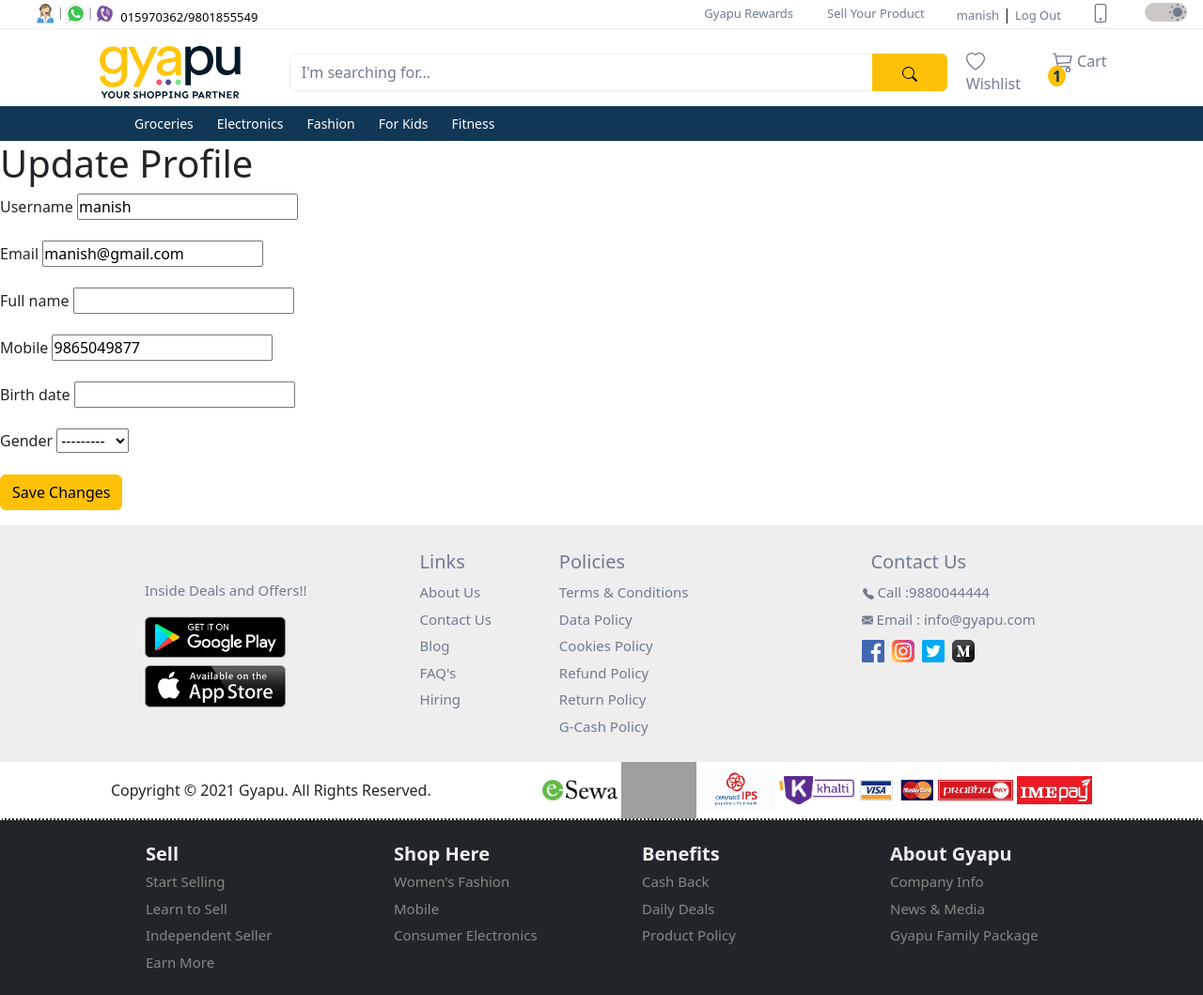
After one commit to manish021124/ecommerce_django, a Django app: page /profile/update/ in a window 1280 px wide. The commit adds this page. Shown: the whole page at 94% size. Run offline with Django 5.2, Linux system fonts and the light colour scheme; a user stored in the database is signed in; data comes from the database, SQL or seed files in the repository; both versions use the stored data as it was after the commit; grey boxes are pictures that could not be loaded.

Commit message:
added user profile

```diff
--- a/carts/templates/carts/cart_detail.html
+++ b/carts/templates/carts/cart_detail.html
@@ -32,7 +32,7 @@
     </table>
     <form method="post" action="{% url 'checkout' %}">
       {% csrf_token %}
-      <button type="submit">Proceed to Checkout</button>
+      <button type="submit" class="btn btn-sm btn-warning">Proceed to Checkout</button>
     </form>
   {% else %}
     <p>Your cart is empty.</p>
--- a/carts/templates/carts/cart_item_detail.html
+++ b/carts/templates/carts/cart_item_detail.html
@@ -6,9 +6,9 @@
   <h1>Cart Item Detail</h1>
   <p>Product: <a href="{% url 'product_detail' cart_item.product.id %}"> {{ cart_item.product.name }} </a></p>
   <p>Quantity:
-    <button class="btn btn-sm btn-primary" onclick="decrementQuantity()" data-uuid="{{ cart_item.pk }}">-</button>
+    <button class="btn btn-sm btn-warning" onclick="decrementQuantity()" data-uuid="{{ cart_item.pk }}">-</button>
     <span id="quantity{{ cart_item.pk }}">{{ cart_item.quantity }}</span>
-    <button class="btn btn-sm btn-primary" onclick="incrementQuantity({{ cart_item.product.stock }} + {{ cart_item.quantity }})" data-uuid="{{ cart_item.pk }}">+</button>
+    <button class="btn btn-sm btn-warning" onclick="incrementQuantity({{ cart_item.product.stock }} + {{ cart_item.quantity }})" data-uuid="{{ cart_item.pk }}">+</button>
   </p>
   <p>Price: {{ cart_item.price }}</p>
   <p>Discount: {{ cart_item.discount_percentage }}%</p>
@@ -18,7 +18,7 @@
     <form class="me-2" action="{% url 'update_cart_item' cart_item.pk %}" method="POST">
       {% csrf_token %}
       <input type="number" name="quantity" id="quantity_input{{ cart_item.pk }}" value="{{ cart_item.quantity }}" style="display: none;">
-      <button type="submit" class="btn btn-sm btn-primary">Update</button>
+      <button type="submit" class="btn btn-sm btn-warning">Update</button>
     </form>
 
     <form action="{% url 'delete_cart_item' cart_item.pk %}" method="POST">
--- a/products/templates/products/product_detail.html
+++ b/products/templates/products/product_detail.html
@@ -15,9 +15,9 @@
       <p>Total Amount: {{ product.total_amount }}</p>
     {% endif %}
     <p>Quantity:
-      <button class="btn btn-sm btn-primary" onclick="decrementQuantity()" data-uuid="{{ product.pk }}">-</button>
+      <button class="btn btn-sm btn-warning" onclick="decrementQuantity()" data-uuid="{{ product.pk }}">-</button>
       <span id="quantity{{ product.pk }}">1</span>
-      <button class="btn btn-sm btn-primary" onclick="incrementQuantity({{ product.stock }})" data-uuid="{{ product.pk }}">+</button>
+      <button class="btn btn-sm btn-warning" onclick="incrementQuantity({{ product.stock }})" data-uuid="{{ product.pk }}">+</button>
     </p>
     <p>Category:
       {% for ancestor in product.category.get_ancestors %}
@@ -29,7 +29,7 @@
     <form method="post" action={% url 'add_to_cart' product.pk %}>
       {% csrf_token %}
       <input type="hidden" id="quantity_input{{ product.pk }}" name="quantity" value="1">
-      <button type="submit" class="btn btn-sm btn-success">Add to Cart</button>
+      <button type="submit" class="btn btn-sm btn-warning">Add to Cart</button>
     </form>
   </div>
 
--- a/user/admin.py
+++ b/user/admin.py
@@ -1,7 +1,7 @@
 from django.contrib import admin
 from django.contrib.auth import get_user_model
 from django.contrib.auth.admin import UserAdmin
-
+from .models import Profile
 from .forms import CustomUserCreationForm, CustomUserChangeForm
 
 # Register your models here.
@@ -39,3 +39,4 @@ class CustomUserAdmin(UserAdmin):
 
 
 admin.site.register(CustomUser, CustomUserAdmin)
+admin.site.register(Profile)
--- a/user/forms.py
+++ b/user/forms.py
@@ -1,4 +1,5 @@
 from django import forms
+from .models import Profile
 from allauth.account.forms import SignupForm
 from django.contrib.auth import get_user_model
 from django.contrib.auth.forms import UserCreationForm, UserChangeForm
@@ -53,3 +54,35 @@ class CustomSignupForm(SignupForm):
     user.save()
 
     return user
+
+
+class ProfileForm(forms.ModelForm):
+  username = forms.CharField(max_length=255)
+  email = forms.EmailField()
+  full_name = forms.CharField(max_length=255)
+  mobile = forms.CharField(max_length=10)
+
+  class Meta:
+    model = Profile
+    fields = ['username', 'email', 'full_name', 'mobile', 'birth_date', 'gender']
+
+  def __init__(self, *args, **kwargs):
+    super(ProfileForm, self).__init__(*args, **kwargs)
+    if self.instance and self.instance.user:
+      self.fields['username'].initial = self.instance.user.username
+      self.fields['email'].initial = self.instance.user.email
+      self.fields['full_name'].initial = self.instance.user.get_full_name()
+      self.fields['mobile'].initial = self.instance.user.mobile
+
+  def save(self, commit=True):
+    profile = super(ProfileForm, self).save(commit=False)
+    if self.instance and self.instance.user:
+      user = self.instance.user
+      user.username = self.cleaned_data['username']
+      user.email = self.cleaned_data['email']
+      user.set_full_name(self.cleaned_date['full_name'])
+      user.mobile = self.cleaned_date['mobile']
+      if commit:
+        profile.save()
+        user.save()
+    return profile
--- a/user/models.py
+++ b/user/models.py
@@ -1,6 +1,9 @@
 import uuid
 from django.contrib.auth.models import AbstractUser
 from django.db import models
+from django.conf import settings
+from django.db.models.signals import post_save
+from django.dispatch import receiver
 
 # Create your models here.
 class CustomUser(AbstractUser):
@@ -20,3 +23,25 @@ class CustomUser(AbstractUser):
 
   def __str__(self):
     return self.username
+
+
+#no need to use signals.py
+@receiver(post_save, sender=settings.AUTH_USER_MODEL)
+def create_or_update_user_profile(sender, instance, created, **kwargs):
+  if created:
+    Profile.objects.create(user=instance)
+  else:
+    instance.profile.save()
+
+
+class Profile(models.Model):
+  GENDER_CHOICES = (
+    ('M', 'Male'),
+    ('F', 'Female'),
+  )
+  user = models.OneToOneField(settings.AUTH_USER_MODEL, on_delete=models.CASCADE)
+  birth_date = models.DateField(null=True, blank=True)
+  gender = models.CharField(max_length=1, choices=GENDER_CHOICES, blank=True)
+
+  def __str__(self):
+    return self.user.username + "'s Profile"
--- a/user/templates/_base.html
+++ b/user/templates/_base.html
@@ -147,7 +147,7 @@
           <div class="d-flex mx-3">
             <div>
               {% if user.is_authenticated %}
-                <a href="#">{{ user.username }}</a>
+                <a href="{% url 'profile_detail' %}">{{ user.username }}</a>
                 |
                 <a href="{% url 'account_logout' %}">Log Out</a>
               {% else %}
--- /dev/null
+++ b/user/templates/profile_update.html
@@ -0,0 +1,20 @@
+{% extends "_base.html" %}
+{% block title %}
+Edit Profile
+{% endblock title %}
+
+{% block content%}
+  <h1>Update Profile</h1>
+  <div class="mb-3">
+    <form method="post">
+      {% csrf_token %}
+      {% for field in form %}
+        <div class="mb-3">
+          <label for="{{ field.id_for_label }}" class="form-label">{{ field.label }}</label>
+          {{ field }}
+        </div>
+      {% endfor %}
+      <button type="submit" class="btn btn-warning">Save Changes</button>
+    </form>
+  </div>
+{% endblock content %}
--- a/user/urls.py
+++ b/user/urls.py
@@ -1,8 +1,10 @@
 from django.urls import include, path
 from . import views
-from .views import HomePageView, RegisterPage, CustomSignupView, CustomLoginView
+from .views import HomePageView, RegisterPage, CustomSignupView, CustomLoginView, ProfileDetailView, ProfileUpdateView
 
 urlpatterns = [
+  path('profile/', ProfileDetailView.as_view(), name='profile_detail'),
+  path('profile/update/', ProfileUpdateView.as_view(), name='profile_update'),
   # overriding default allauth urls
   path('accounts/signup/', CustomSignupView.as_view(), name='account_signup'),
   path('accounts/login/', CustomLoginView.as_view(), name='account_login'),
--- a/user/views.py
+++ b/user/views.py
@@ -1,11 +1,13 @@
 from django.urls import reverse_lazy
 from django.shortcuts import redirect, reverse, render
-from django.views.generic import TemplateView
+from django.views.generic import TemplateView, DetailView, UpdateView
 from allauth.account.views import SignupView, LoginView
-from .forms import CustomSignupForm
+from .forms import CustomSignupForm, ProfileForm
 from django.contrib import messages
 from django.views.generic import ListView
+from .models import Profile
 from products.models import Product, Category
+from django.contrib.auth.mixins import LoginRequiredMixin
 
 # Create your views here.
 class HomePageView(ListView):
@@ -88,3 +90,22 @@ class CustomLoginView(LoginView):
       messages.error(self.request, error_message)
 
     return redirect(reverse('register'))
+
+
+class ProfileDetailView(LoginRequiredMixin, DetailView):
+  model = Profile
+  template_name = 'profile.html'
+  context_object_name = 'profile'
+
+  def get_object(self, queryset=None):
+    return self.request.user.profile
+
+
+class ProfileUpdateView(LoginRequiredMixin, UpdateView):
+  model = Profile
+  form_class = ProfileForm
+  template_name = 'profile_update.html'
+  success_url = '/profile/'
+
+  def get_object(self, queryset=None):
+    return self.request.user.profile
```
Also changed, not shown: user/templates/profile.html (added, +19 -0 lines), db.sqlite3, user/migrations/0002_profile.py (added).
